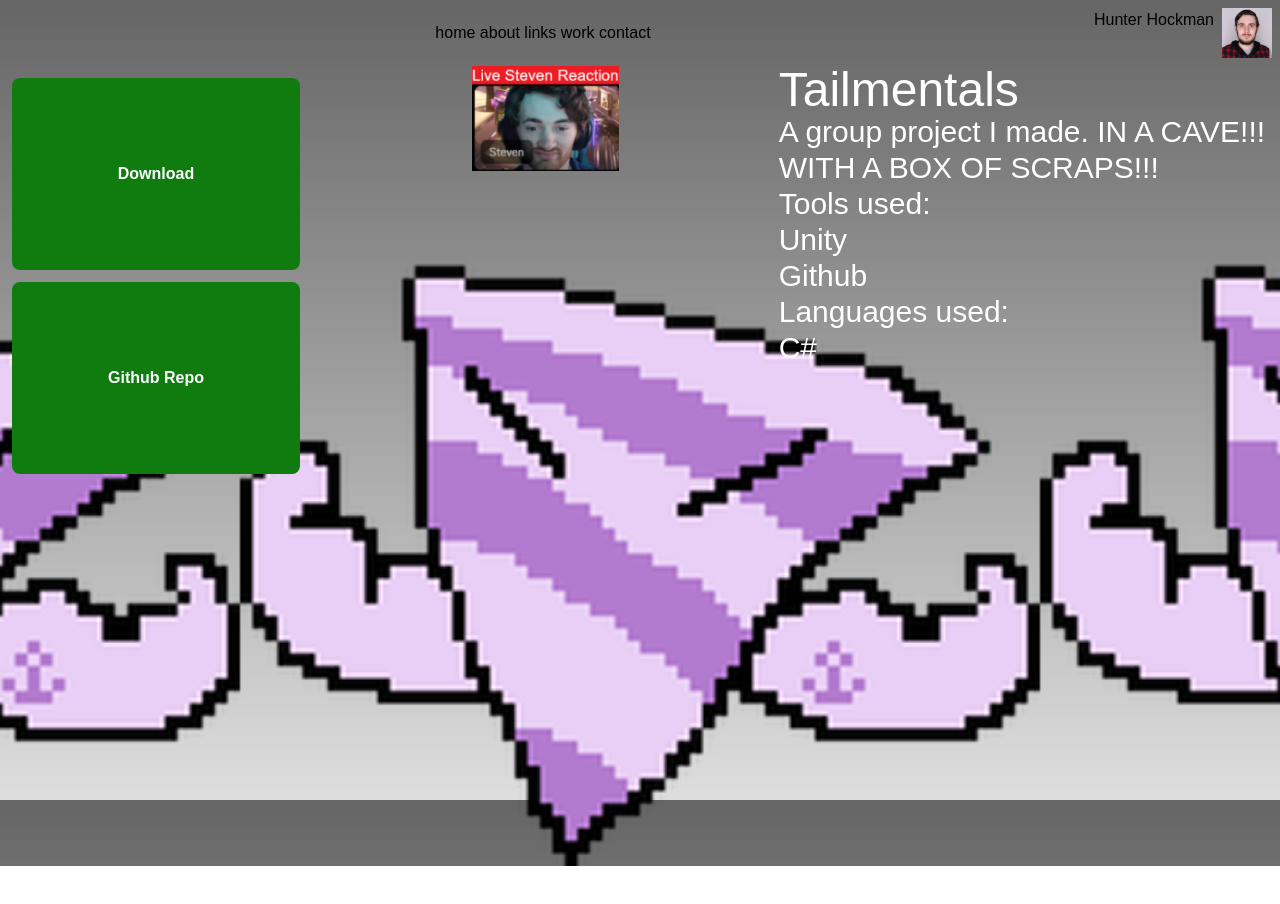
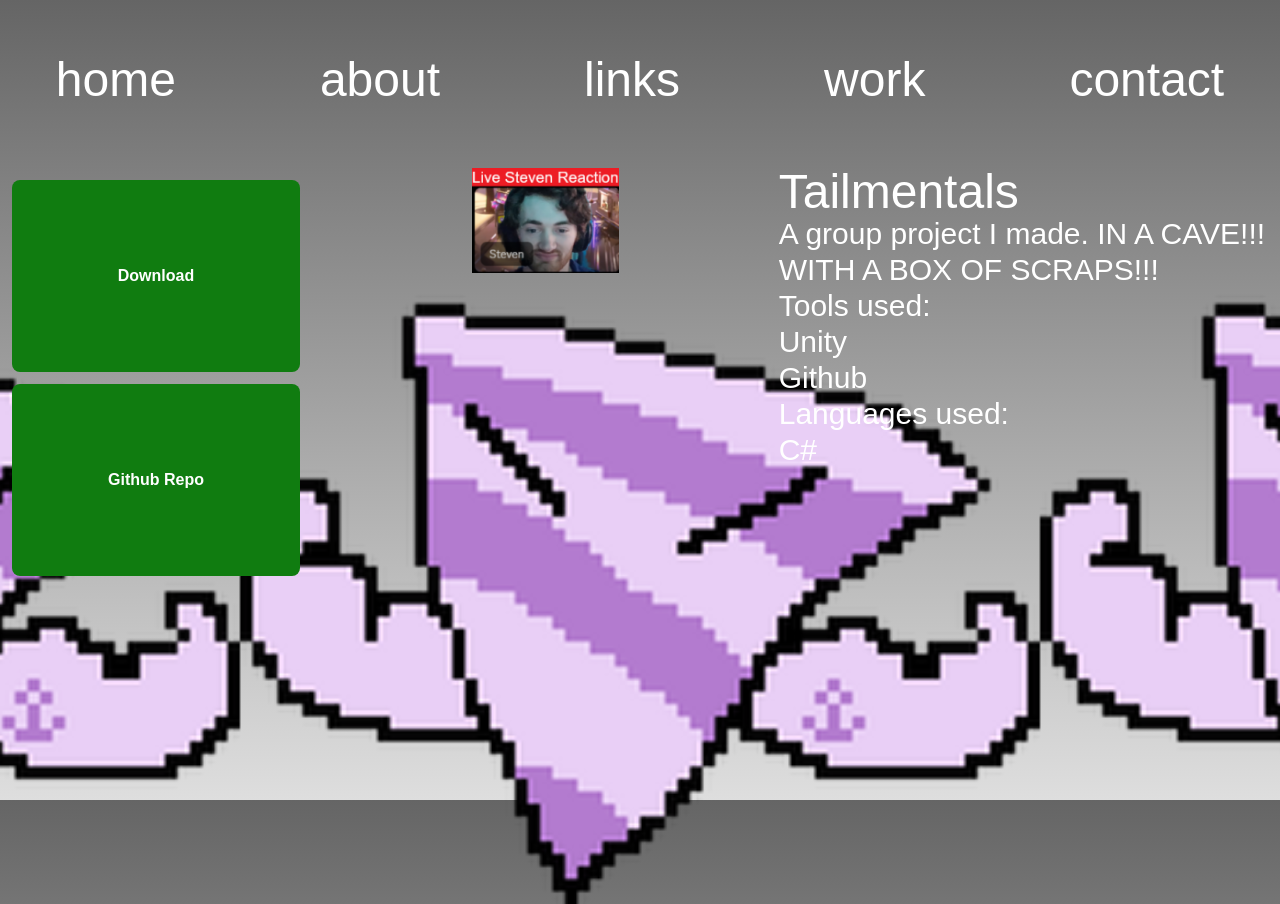
Before and after one commit to Anti-Loli/Portfolio, a Next.js app: page /Talimentals in a window 1280 px wide. Before the commit the page ends 866 px from the top, so only its background shows below. Built offline with nearby package versions, Linux system fonts and the light colour scheme.

Commit message:
Navbar Adjustments
Adjusted CSS for the Navbar

Adjusted CSS for the Project page component to move the tags to a lower position on the scream

```diff
--- a/src/app/components/Project.tsx
+++ b/src/app/components/Project.tsx
@@ -14,7 +14,7 @@ type ProjectProps= {
 
 export default function Project({imageSource, downloadURL, repoURL, title, description, toolsUsed, languagesUsed} : ProjectProps){
     return (
-        <main className=" flex flex-row gap-40">
+        <main className=" flex flex-row gap-40 mt-16">
            {/*Buttons*/}
             <div>
                 <Button href={downloadURL}> Download </Button>
--- a/src/app/layout.tsx
+++ b/src/app/layout.tsx
@@ -26,9 +26,9 @@ export default function RootLayout({children,}: Readonly<{ children: React.React
         className={`${geistSans.variable} ${geistMono.variable} antialiased`}
       >
 
-        <header style={{ display: 'flex', justifyContent: 'space-between', alignItems: 'center' }}>
-          <nav style={{ flexGrow: 1, display: 'flex', justifyContent: 'center'}}>
-            <ul>
+        <header className = "flex flex-row justify-between items-center">
+          <nav className = "flex grow justify-center">
+            <ul className="flex flex-row text-5xl text-white gap-36 mt-14">
               <Link href = "/"> home</Link>
               <Link href = "/about"> about</Link>
               <Link href = "/links"> links</Link>
@@ -36,6 +36,8 @@ export default function RootLayout({children,}: Readonly<{ children: React.React
               <Link href = "/contact"> contact</Link>
             </ul>
           </nav>
+
+          {/*
           <div className="flex flex-row gap-2 p-2">
             Hunter Hockman
             <Image
@@ -45,6 +47,7 @@ export default function RootLayout({children,}: Readonly<{ children: React.React
               height={25}
               />
           </div>
+          */}
         </header>
 
         {children}
```
